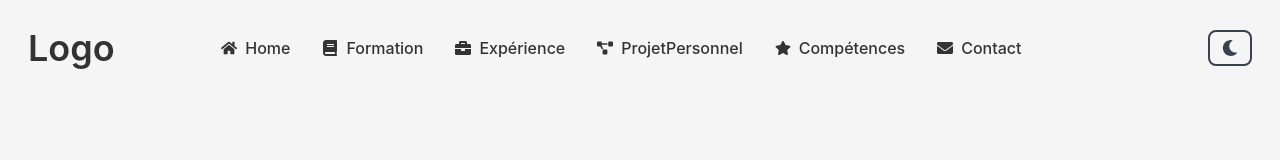
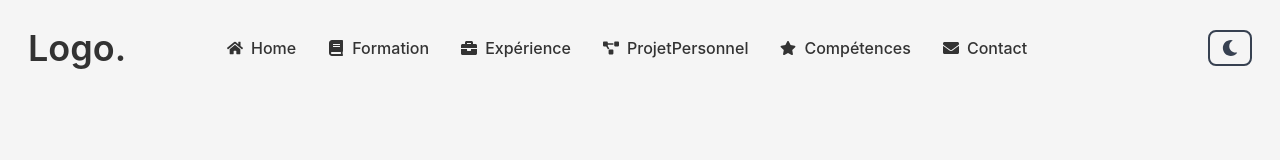
Before and after one commit to andryfotsiny/andryportefolio, a React (Create React App) app: page / in a window 1280 px wide. Shown: the top 160 px of the page. Built offline with nearby package versions, Linux system fonts and the light colour scheme.

Commit message:
Mise à jour de header et he

```diff
--- a/src/components/Header.tsx
+++ b/src/components/Header.tsx
@@ -16,7 +16,7 @@ const Header: React.FC = () => {
         <header className="p-5">
             <div className="p-2 flex justify-between items-center">
                 <Link to="/">
-                    <h1 className="text-4xl font-semibold">Logo</h1>
+                    <h1 className="text-4xl font-semibold">Logo.</h1>
                 </Link>
                 <div className="hidden md:flex items-center gap-8">
                     <Nav />
```
